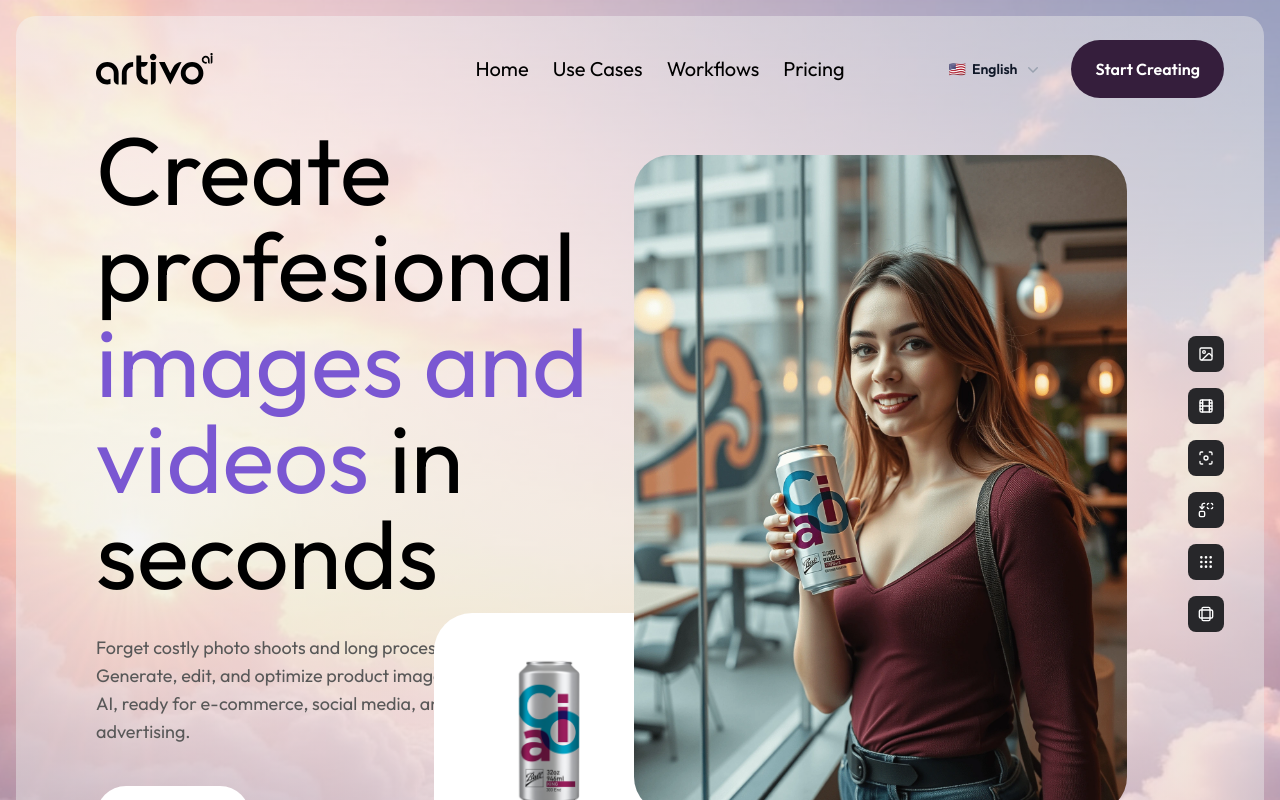
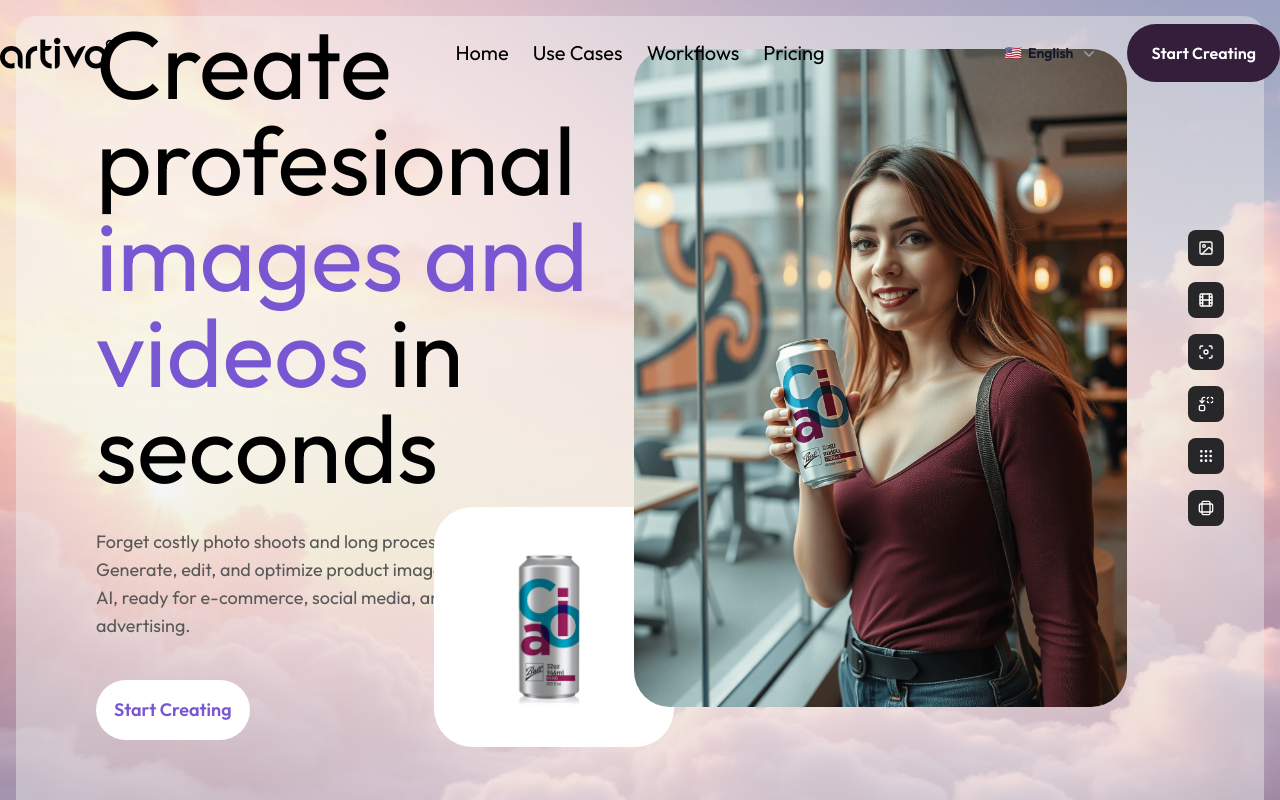
Before and after one commit to lisanderlee/landing-artivoai, a Next.js app: page /en/ in a window 1280 px wide. Shown: the top 800 px of the page. Built offline with nearby package versions, Linux system fonts and the light colour scheme.

Commit message:
sticky to fixed

```diff
--- a/app/[lang]/components/navbar.jsx
+++ b/app/[lang]/components/navbar.jsx
@@ -54,7 +54,7 @@ export default function NavBar({ dict, lang }) {
   }
 
   return (
-    <header className="sticky top-0 z-10 w-full py-6">
+    <header className="fixed top-0 right-0 z-10 w-full py-6">
       <nav aria-label="Global" className="mx-auto flex max-w-[1730px] items-center justify-between">
         <div className="flex lg:flex-1">
           <Link href={getLocalizedPath('/')} className="-m-1.5 p-1.5">
--- a/app/[lang]/page.jsx
+++ b/app/[lang]/page.jsx
@@ -12,7 +12,7 @@ export default async function Home({ params }) {
 
   return (
     <>
-      <div className="relative bg-[url('/images/background.png')] bg-cover bg-center bg-no-repeat p-4">
+      <div className="bg-[url('/images/background.png')] bg-cover bg-center bg-no-repeat p-4">
         <div className="rounded-[20px] bg-[radial-gradient(68.61%_51.48%_at_13.55%_20.28%,_rgba(253,253,253,0.49)_0%,_rgba(231,231,231,0.49)_100%)] px-6 lg:pr-10 lg:pl-20">
           <NavBar dict={dict} lang={lang} />
           <HeroSection dict={dict} />
```
